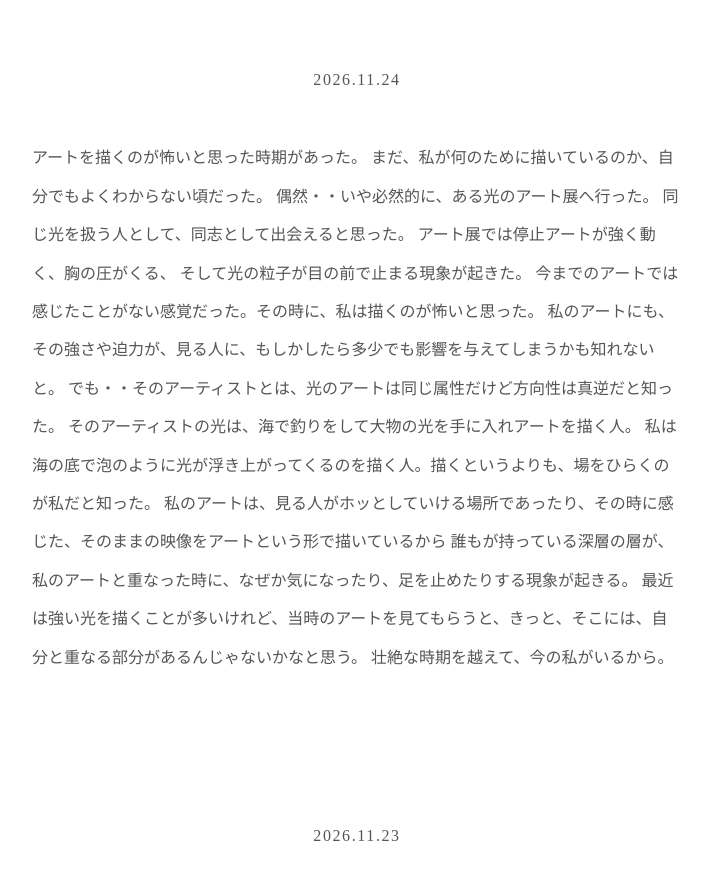
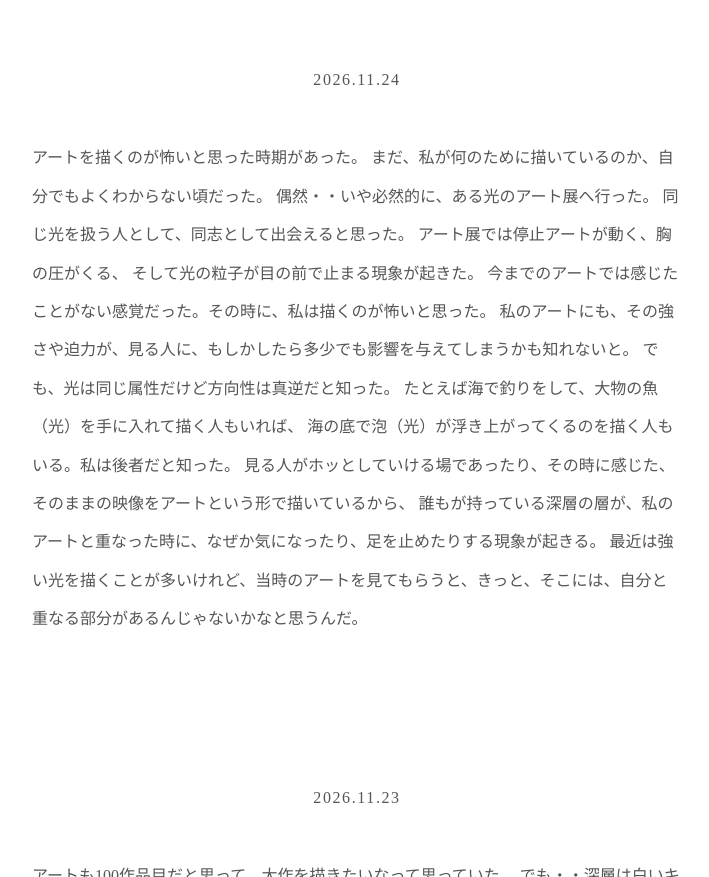
Before and after one commit to creenaMasami/criena-site, a plain HTML site: page yohaku.html in a window 1280 px wide. Shown: the part 380-1257 px from the top of the page, without its empty margins (283-992 px from the left). Drawn offline with Linux system fonts and the light colour scheme.

Commit message:
Add files via upload

```diff
--- a/yohaku.html
+++ b/yohaku.html
@@ -37,7 +37,7 @@
 
             同じ光を扱う人として、同志として出会えると思った。
 
-            アート展では停止アートが強く動く、胸の圧がくる、
+            アート展では停止アートが動く、胸の圧がくる、
 
             そして光の粒子が目の前で止まる現象が起きた。
 
@@ -45,20 +45,17 @@
 
             私のアートにも、その強さや迫力が、見る人に、もしかしたら多少でも影響を与えてしまうかも知れないと。
 
-            でも・・そのアーティストとは、光のアートは同じ属性だけど方向性は真逆だと知った。
+            でも、光は同じ属性だけど方向性は真逆だと知った。
 
-            そのアーティストの光は、海で釣りをして大物の光を手に入れアートを描く人。
+            たとえば海で釣りをして、大物の魚（光）を手に入れて描く人もいれば、
 
-            私は海の底で泡のように光が浮き上がってくるのを描く人。描くというよりも、場をひらくのが私だと知った。
+            海の底で泡（光）が浮き上がってくるのを描く人もいる。私は後者だと知った。
 
-            私のアートは、見る人がホッとしていける場所であったり、その時に感じた、そのままの映像をアートという形で描いているから
+            見る人がホッとしていける場であったり、その時に感じた、そのままの映像をアートという形で描いているから、
 
             誰もが持っている深層の層が、私のアートと重なった時に、なぜか気になったり、足を止めたりする現象が起きる。
 
-            最近は強い光を描くことが多いけれど、当時のアートを見てもらうと、きっと、そこには、自分と重なる部分があるんじゃないかなと思う。
-
-            壮絶な時期を越えて、今の私がいるから。
-
+            最近は強い光を描くことが多いけれど、当時のアートを見てもらうと、きっと、そこには、自分と重なる部分があるんじゃないかなと思うんだ。
 
 </p>
 
```
